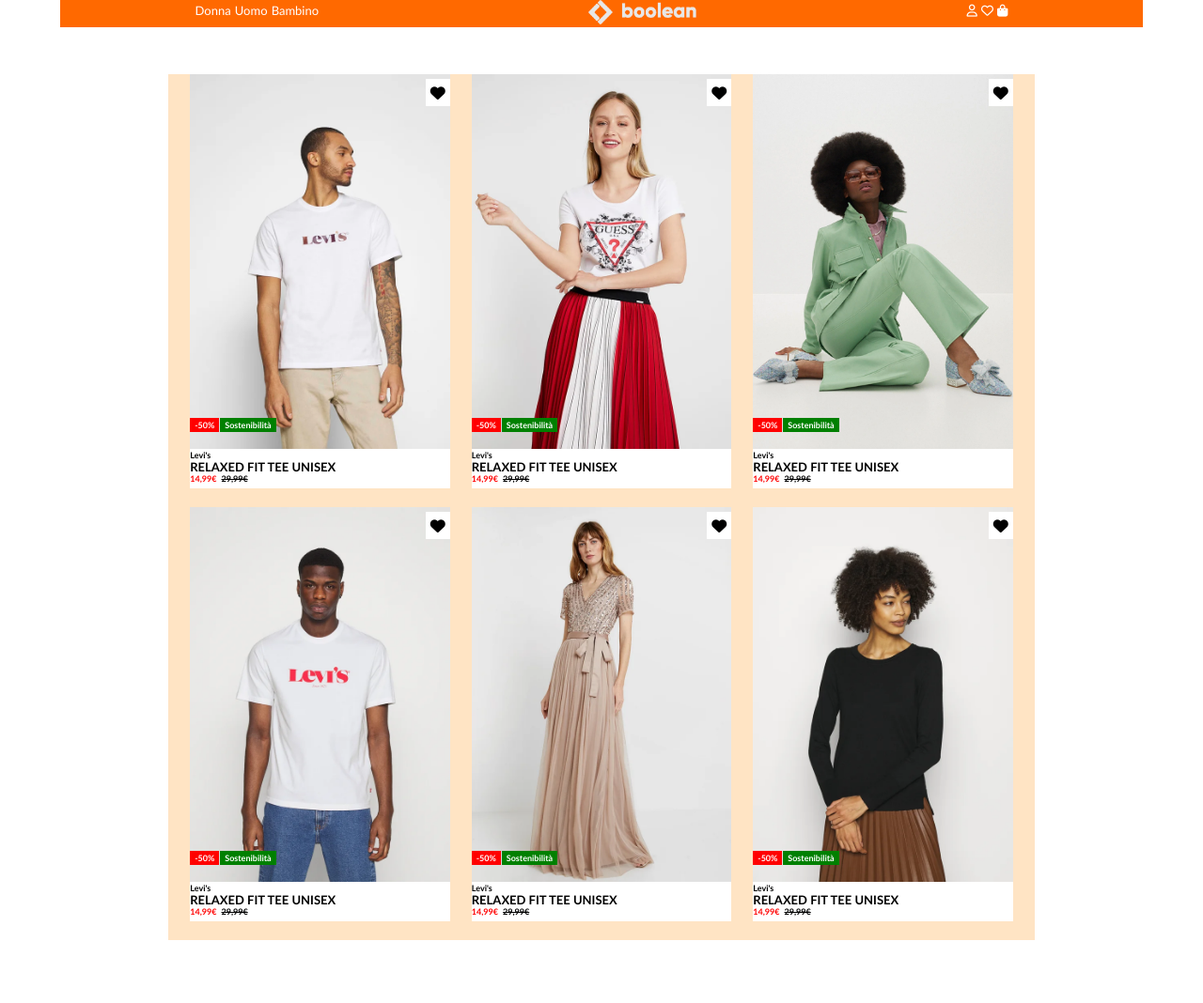
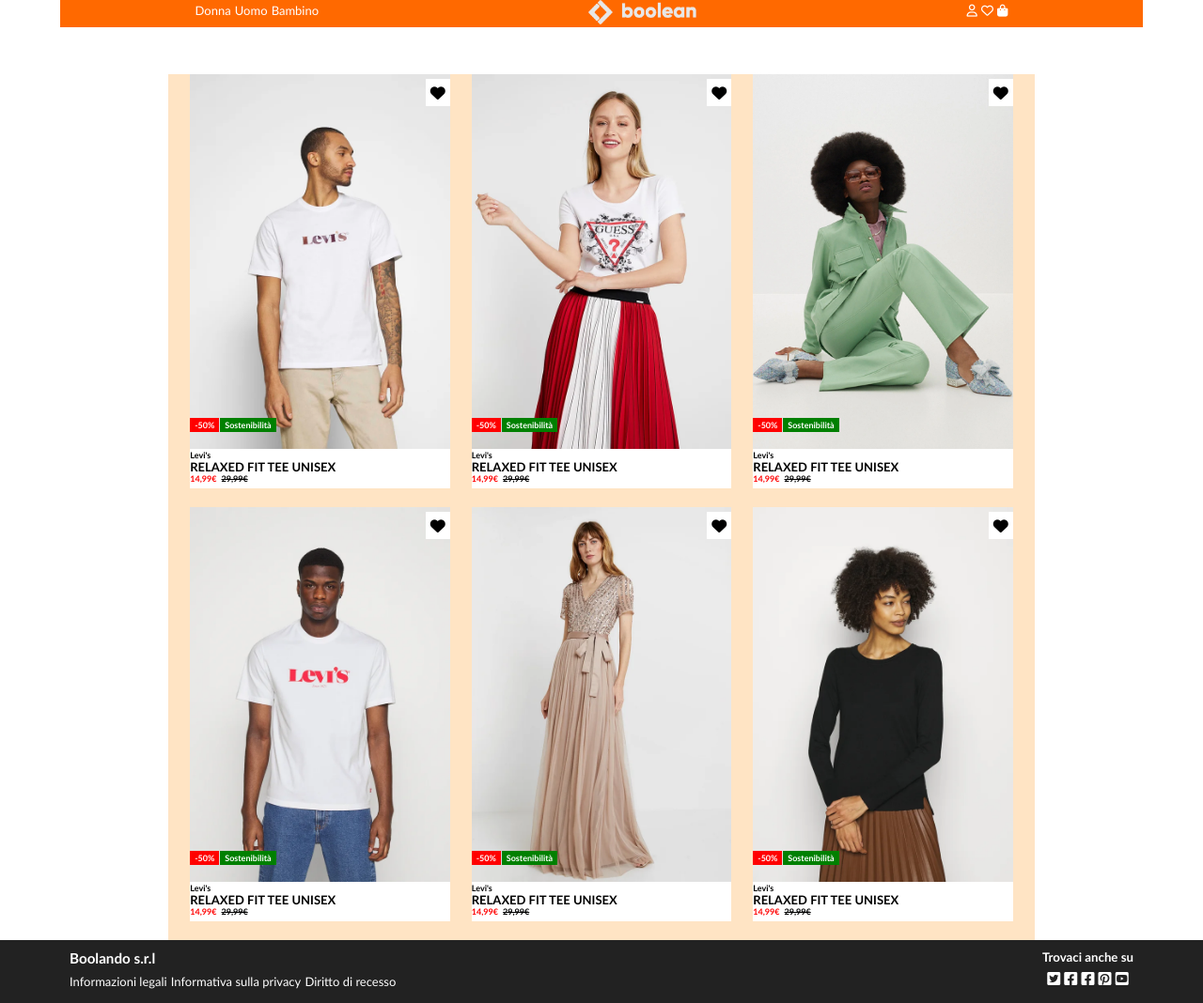
Before and after one commit to saragisondi/html-css-boolando, a plain HTML site: page index.html in a window 1280 px wide. Shown: the whole page at 94% size. Before the commit the page ends 1001 px from the top, so only its background shows below. Drawn offline with Linux system fonts and the light colour scheme.

Commit message:
[add] footer

```diff
--- a/css/style.css
+++ b/css/style.css
@@ -130,3 +130,29 @@ main .price span:first-child{
 }
 
 /*FOOTER*/
+footer{
+  background-color: #222222;
+}
+
+footer nav{
+  display: flex;
+  justify-content: space-between;
+  padding: 10px;
+}
+
+footer .navbar a{
+  margin-bottom: 5px;
+
+}
+
+footer .navbar a:first-child{
+  display: block;
+}
+
+footer .navbar.left a{
+  font-size: small;
+}
+
+footer .navbar.right {
+  text-align: center;
+}
--- a/index.html
+++ b/index.html
@@ -308,6 +308,32 @@
 
   <!--info and social-->
   <footer>
+    <div class="container">
+
+      <nav>
+
+        <div class="navbar left">
+          <!--business name,info-->
+          <span>
+            <a href="#"><h3>Boolando s.r.l</h3></a>
+            <a href="#">Informazioni legali</a>
+            <a href="#">Informativa sulla privacy</a>
+            <a href="#">Diritto di recesso</a>
+          </span>
+        </div>
+
+        <div class="navbar right">
+          <!--social icon-->
+          <a href="#"><h5>Trovaci anche su</h5></a>
+          <a href="#"><i class="fa-brands fa-square-twitter"></i></a>
+          <a href="#"><i class="fa-brands fa-square-facebook"></i></a>
+          <a href="#"><i class="fa-brands fa-square-facebook"></i></a>
+          <a href="#"><i class="fa-brands fa-square-pinterest"></i></a>
+          <a href="#"><i class="fa-brands fa-square-youtube"></i></a>
+
+
+        </div>
+
 
 
   </footer>
```
